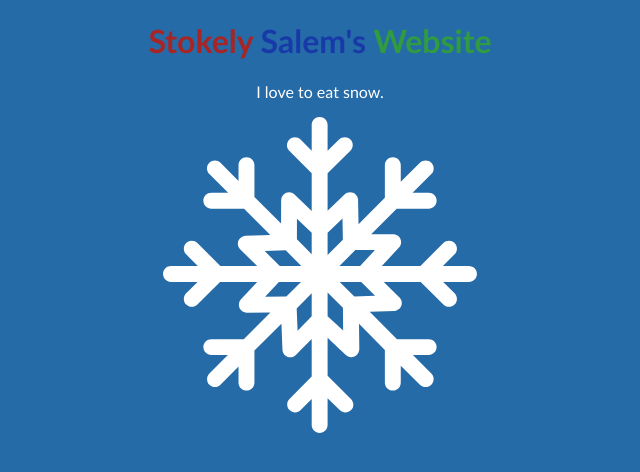
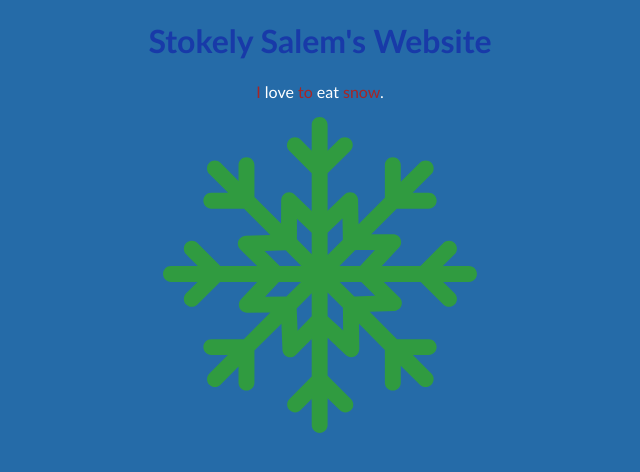
Before and after one commit to claytron5000/stokely-site, a plain HTML site: page index.html in a window 1280 px wide. Shown: the whole page, without its empty margins (320-960 px from the left). Drawn offline with Linux system fonts and the light colour scheme.

Commit message:
new colors

```diff
--- a/index.html
+++ b/index.html
@@ -1,46 +1,67 @@
 <!DOCTYPE html>
 <html lang="en">
 	<head>
-    <meta charset="UTF-8">
-    <meta http-equiv="X-UA-Compatible" content="IE=edge">
-    <meta name="viewport" content="width=device-width, initial-scale=1.0">
+		<meta charset="UTF-8" />
+		<meta http-equiv="X-UA-Compatible" content="IE=edge" />
+		<meta name="viewport" content="width=device-width, initial-scale=1.0" />
 		<title>Stokely Salem Website</title>
 		<style>
 			body {
 				background-color: rgb(37, 107, 168);
 			}
 			main {
-            font-family: 'Gill Sans', 'Gill Sans MT', Calibri, 'Trebuchet MS', sans-serif;
+				font-family: "Gill Sans", "Gill Sans MT", Calibri, "Trebuchet MS",
+					sans-serif;
 				text-align: center;
 				color: #010101;
 			}
 			p {
 				color: white;
 			}
-        #red {
-            color:rgb(168, 37, 37);
+			.red {
+				color: rgb(168, 37, 37);
 			}
-        #blue {
-            color:rgb(24, 58, 168)
+			.blue {
+				color: rgb(24, 58, 168);
 			}
-        #green {
-            color:rgb(48, 155, 64)
+			.green {
+				color: rgb(48, 155, 64);
+				fill: rgb(48, 155, 64);
 			}
 		</style>
 	</head>
 	<body>
 		<main>
-        <h1><span id="red">Stokely</span> <span id="blue">Salem's</span> <span id="green">Website</span></h1>
-        <p>I love to eat snow.</p>
+			<h1>
+				<span class="blue">Stokely</span> <span class="blue">Salem's</span>
+				<span class="blue">Website</span>
+			</h1>
+			<p>
+				<span class="red">I</span> love <span class="red">to</span> eat
+				<spam class="red">snow</spam>.
+			</p>
 			<?xml version="1.0" encoding="iso-8859-1"?>
 			<!-- Generator: Adobe Illustrator 17.1.0, SVG Export Plug-In . SVG Version: 6.00 Build 0)  -->
 			<!DOCTYPE svg PUBLIC "-//W3C//DTD SVG 1.1//EN" "http://www.w3.org/Graphics/SVG/1.1/DTD/svg11.dtd">
-            <svg version="1.1" id="Capa_1" xmlns="http://www.w3.org/2000/svg" xmlns:xlink="http://www.w3.org/1999/xlink" x="0px" y="0px" id="snowflake"
-                viewBox="0 0 298 298" style="fill: #fff;enable-background:new 0 0 298 298;" xml:space="preserve"
-                width="25%" height="25%"
+			<svg
+				version="1.1"
+				id="Capa_1"
+				xmlns="http://www.w3.org/2000/svg"
+				xmlns:xlink="http://www.w3.org/1999/xlink"
+				x="0px"
+				y="0px"
+				id="snowflake"
+				viewBox="0 0 298 298"
+				style="fill: #fff; enable-background: new 0 0 298 298"
+				xml:space="preserve"
+				width="25%"
+				height="25%"
+				fill="rgb(48, 155, 64)"
 			>
 				<g>
-                    <path d="M289.5,140.5h-24.606l11.031-11.03c2.93-2.929,2.93-7.678,0.001-10.606c-2.929-2.929-7.678-2.93-10.606-0.001
+					<path
+						class="green"
+						d="M289.5,140.5h-24.606l11.031-11.03c2.93-2.929,2.93-7.678,0.001-10.606c-2.929-2.929-7.678-2.93-10.606-0.001
                         L243.681,140.5h-36.369l16.182-17.392c2.821-3.032,2.65-7.777-0.383-10.6c-1.243-1.156-2.775-1.802-4.345-1.961
                         c-0.952-0.047-21.495-0.003-21.495-0.003L221.315,86.5H251.5c4.143,0,7.5-3.357,7.5-7.5s-3.357-7.5-7.5-7.5h-15.186l17.69-17.69
                         c2.929-2.93,2.929-7.678,0-10.608c-2.93-2.928-7.844-2.928-10.774,0L225.167,61.1V45.5c0-4.143-3.357-7.5-7.5-7.5
@@ -75,10 +96,10 @@
                         l-13.925-14.008L127.263,95.865z M96.862,126.444l19.762-0.712l14.768,14.768h-20.299L96.862,126.444z M97.246,169.477
                         L110.25,155.5h20.851l-13.841,13.841L97.246,169.477z M127.863,201.599l-0.854-21.042l14.158-14.241v21.604L127.863,201.599z
                         M170.819,201.264l-14.652-13.478v-22.179l14.442,14.359L170.819,201.264z M200.991,168.564l-19.614,0.706l-13.77-13.77h20.292
-                        L200.991,168.564z"/>
+                        L200.991,168.564z"
+					/>
 				</g>
 			</svg>
-
 		</main>
 	</body>
 </html>
```
Lines whose indentation alone changed are shown as unchanged.
